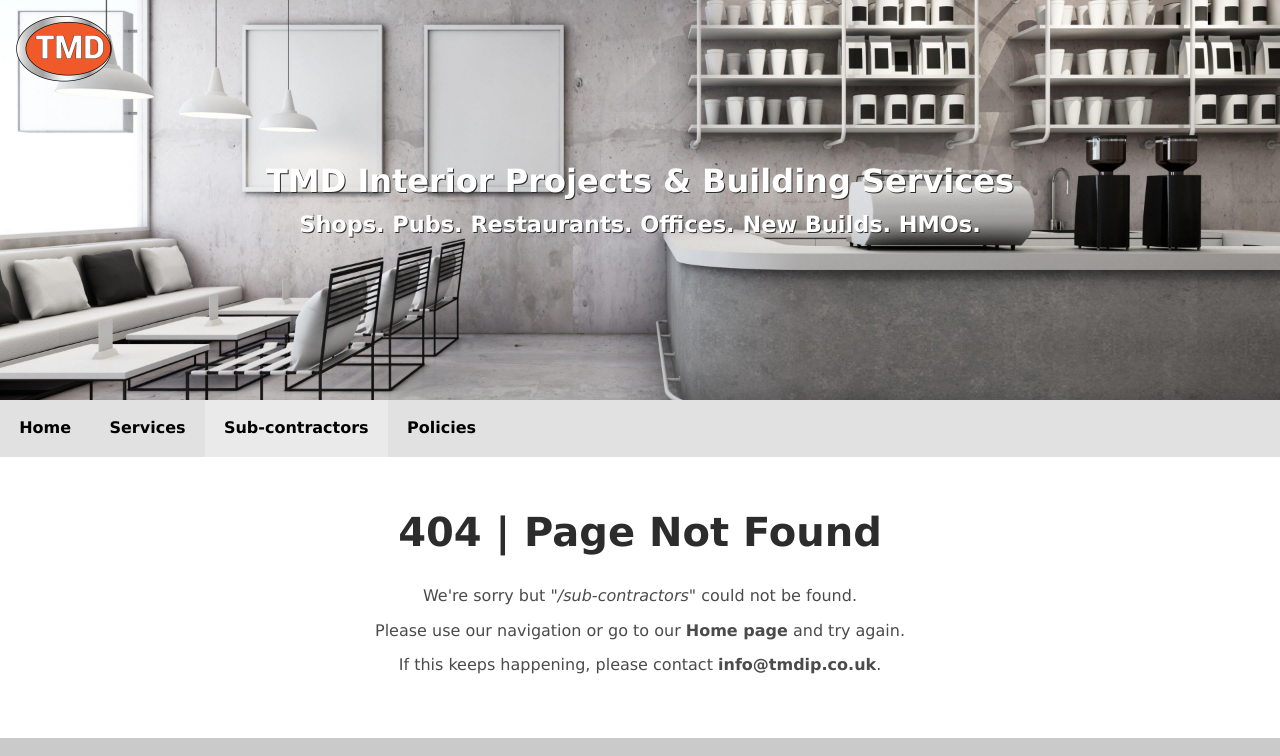
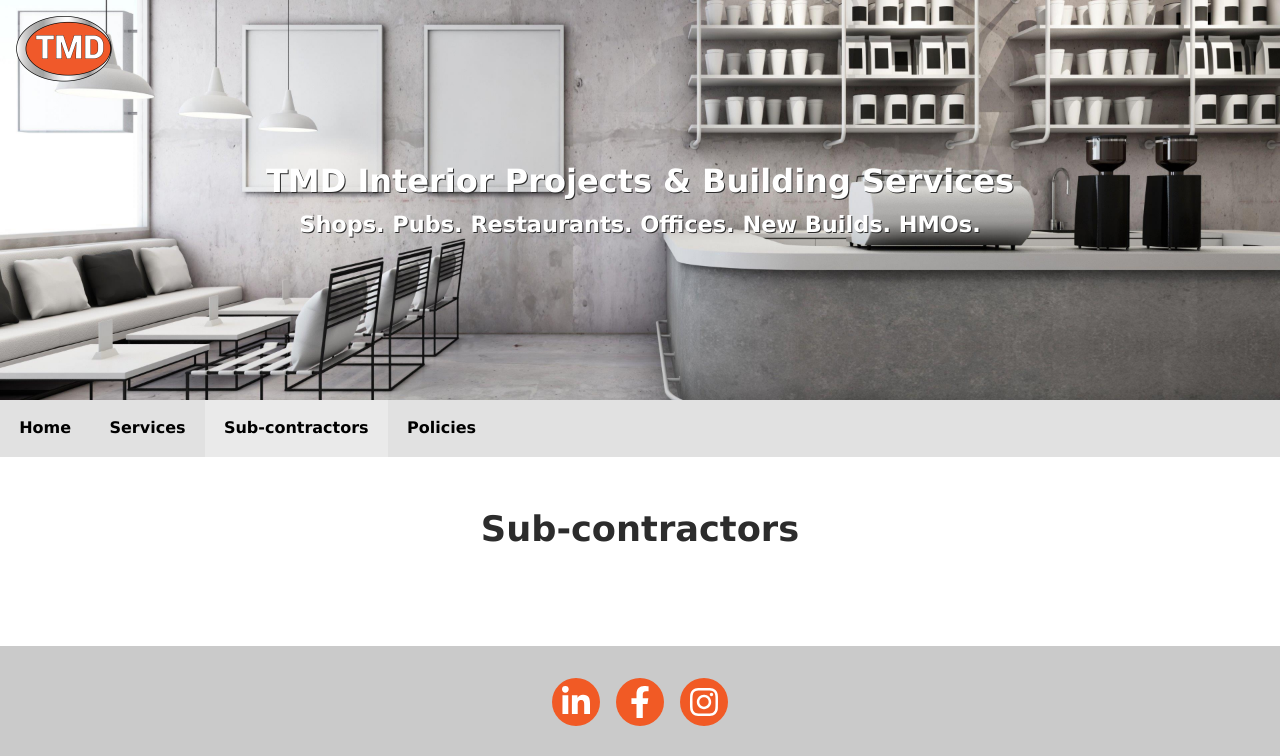
Before and after one commit to jackdomleo7/tmdip.co.uk, a Vue app: page /sub-contractors in a window 1280 px wide. Shown: the top 756 px of the page. Built offline with nearby package versions, Linux system fonts and the light colour scheme.

Commit message:
Initial SubContractor page

```diff
--- a/src/layout/navigation/Navbar.vue
+++ b/src/layout/navigation/Navbar.vue
@@ -76,7 +76,7 @@
     },
     {
       text: "Sub-contractors",
-      link: "/sub-contractors"
+      link: { name: Routes.SubContractors }
     },
     {
       text: "Policies",
--- a/src/router.ts
+++ b/src/router.ts
@@ -12,6 +12,7 @@
 // Named routes to be used when programmatically navigating
 export class Routes {
   public static readonly Home: string = "home";
+  public static readonly SubContractors: string = "sub-contractors";
   public static readonly ModernSlaveryAct: string = "modern-slavery-act";
   public static readonly HealthAndSafety: string = "health-and-safety";
   public static readonly PrivacyPolicy: string = "privacy-policy";
@@ -32,6 +33,14 @@
       component: () => import("@/views/Home.vue"),
       meta: {
         title: "Home"
+      }
+    },
+    {
+      path: "/sub-contractors",
+      name: Routes.SubContractors,
+      component: () => import("@/views/SubContractors.vue"),
+      meta: {
+        title: "Sub-contractors"
       }
     },
     {
--- /dev/null
+++ b/src/views/SubContractors.vue
@@ -0,0 +1,32 @@
+<template>
+  <page-content header="Sub-contractors">
+
+  </page-content>
+</template>
+
+<script lang="ts">
+import { Component, Vue } from "vue-property-decorator";
+import { Routes } from "@/router";
+import { PageContent } from "@/layout";
+import { SiteLink } from "@/components";
+import CompanyInfo from "@/helpers/companyInfo";
+
+@Component({
+  components: { PageContent, SiteLink }
+})
+export default class SubContractors extends Vue {
+  private Routes: Routes = Routes;
+
+  private get path(): string {
+    return this.$route.path;
+  }
+
+  private get companyEmail(): string {
+    return CompanyInfo.companyEmail;
+  }
+}
+</script>
+
+<style lang="scss" scoped>
+
+</style>
```
